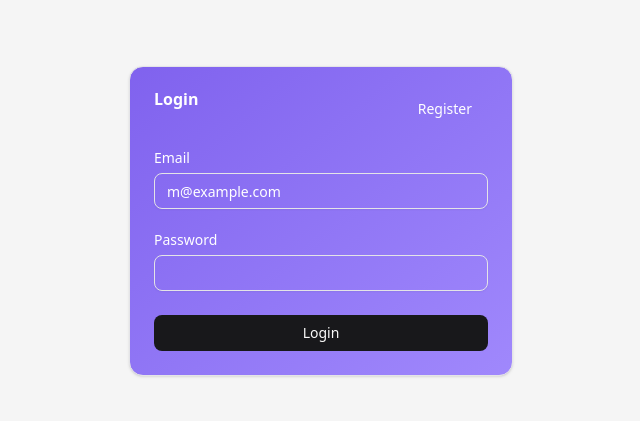
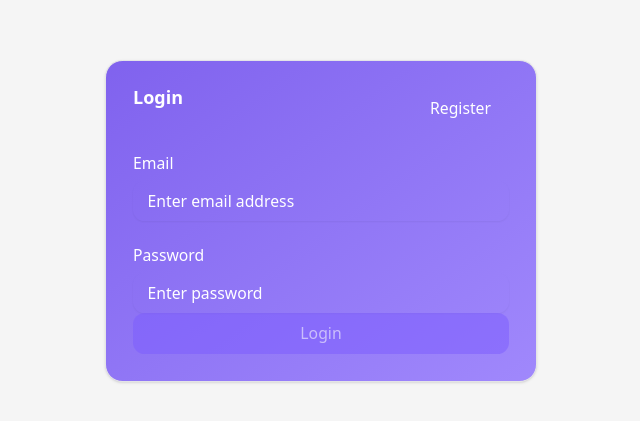
Before and after one commit to yunis91/FlavorFit, a Next.js app in the folder front-end/: page /auth/login in a window 1280 px wide. Shown: the part 179-600 px from the top of the page, without its empty margins (319-959 px from the left). Built offline with nearby package versions, Linux system fonts and the light colour scheme; no server answers.

Commit message:
change day 20

```diff
--- a/front-end/package.json
+++ b/front-end/package.json
@@ -20,6 +20,7 @@
     "radix-ui": "^1.4.3",
     "react": "19.2.3",
     "react-dom": "19.2.3",
+    "react-hot-toast": "^2.6.0",
     "tailwind-merge": "^3.4.0"
   },
   "devDependencies": {
--- a/front-end/src/app/globals.css
+++ b/front-end/src/app/globals.css
@@ -7,8 +7,10 @@
 @theme inline {
   --color-background: var(--background);
   --color-foreground: var(--foreground);
+
   --font-sans: var(--font-geist-sans);
   --font-mono: var(--font-geist-mono);
+
   --color-sidebar-ring: var(--sidebar-ring);
   --color-sidebar-border: var(--sidebar-border);
   --color-sidebar-accent-foreground: var(--sidebar-accent-foreground);
@@ -17,27 +19,39 @@
   --color-sidebar-primary: var(--sidebar-primary);
   --color-sidebar-foreground: var(--sidebar-foreground);
   --color-sidebar: var(--sidebar);
+
   --color-chart-5: var(--chart-5);
   --color-chart-4: var(--chart-4);
   --color-chart-3: var(--chart-3);
   --color-chart-2: var(--chart-2);
   --color-chart-1: var(--chart-1);
+
   --color-ring: var(--ring);
   --color-input: var(--input);
   --color-border: var(--border);
+
   --color-destructive: var(--destructive);
+
   --color-accent-foreground: var(--accent-foreground);
+  --color-accent-dark: var(--accent-dark);
   --color-accent: var(--accent);
+
   --color-muted-foreground: var(--muted-foreground);
   --color-muted: var(--muted);
+
   --color-secondary-foreground: var(--secondary-foreground);
   --color-secondary: var(--secondary);
+
   --color-primary-foreground: var(--primary-foreground);
+  --color-primary-dark: var(--primary-dark);
   --color-primary: var(--primary);
+
   --color-popover-foreground: var(--popover-foreground);
   --color-popover: var(--popover);
+
   --color-card-foreground: var(--card-foreground);
   --color-card: var(--card);
+
   --radius-sm: calc(var(--radius) - 4px);
   --radius-md: calc(var(--radius) - 2px);
   --radius-lg: var(--radius);
@@ -48,30 +62,43 @@
 }
 
 :root {
-  --radius: 0.625rem;
+  --radius: 0.75rem;
+
   --background: #f5f5f5;
-  --foreground: oklch(0.141 0.005 285.823);
+  --foreground: #131313;
+
   --card: oklch(1 0 0);
   --card-foreground: oklch(0.141 0.005 285.823);
+
   --popover: oklch(1 0 0);
   --popover-foreground: oklch(0.141 0.005 285.823);
-  --primary: oklch(0.21 0.006 285.885);
-  --primary-foreground: oklch(0.985 0 0);
+
+  --primary: #7c5cff;
+  --primary-dark: #5a3dcf;
+  --primary-foreground: #ffffff;
+
   --secondary: oklch(0.967 0.001 286.375);
   --secondary-foreground: oklch(0.21 0.006 285.885);
+
   --muted: oklch(0.967 0.001 286.375);
   --muted-foreground: oklch(0.552 0.016 285.938);
-  --accent: oklch(0.967 0.001 286.375);
-  --accent-foreground: oklch(0.21 0.006 285.885);
+
+  --accent: #ffd54e;
+  --accent-dark: #c8a415;
+  --accent-foreground: #131313;
+
   --destructive: oklch(0.577 0.245 27.325);
+
   --border: oklch(0.92 0.004 286.32);
   --input: oklch(0.92 0.004 286.32);
   --ring: oklch(0.705 0.015 286.067);
+
   --chart-1: oklch(0.646 0.222 41.116);
   --chart-2: oklch(0.6 0.118 184.704);
   --chart-3: oklch(0.398 0.07 227.392);
   --chart-4: oklch(0.828 0.189 84.429);
   --chart-5: oklch(0.769 0.188 70.08);
+
   --sidebar: oklch(0.985 0 0);
   --sidebar-foreground: oklch(0.141 0.005 285.823);
   --sidebar-primary: oklch(0.21 0.006 285.885);
@@ -82,40 +109,6 @@
   --sidebar-ring: oklch(0.705 0.015 286.067);
 }
 
-.dark {
-  --background: oklch(0.141 0.005 285.823);
-  --foreground: oklch(0.985 0 0);
-  --card: oklch(0.21 0.006 285.885);
-  --card-foreground: oklch(0.985 0 0);
-  --popover: oklch(0.21 0.006 285.885);
-  --popover-foreground: oklch(0.985 0 0);
-  --primary: oklch(0.92 0.004 286.32);
-  --primary-foreground: oklch(0.21 0.006 285.885);
-  --secondary: oklch(0.274 0.006 286.033);
-  --secondary-foreground: oklch(0.985 0 0);
-  --muted: oklch(0.274 0.006 286.033);
-  --muted-foreground: oklch(0.705 0.015 286.067);
-  --accent: oklch(0.274 0.006 286.033);
-  --accent-foreground: oklch(0.985 0 0);
-  --destructive: oklch(0.704 0.191 22.216);
-  --border: oklch(1 0 0 / 10%);
-  --input: oklch(1 0 0 / 15%);
-  --ring: oklch(0.552 0.016 285.938);
-  --chart-1: oklch(0.488 0.243 264.376);
-  --chart-2: oklch(0.696 0.17 162.48);
-  --chart-3: oklch(0.769 0.188 70.08);
-  --chart-4: oklch(0.627 0.265 303.9);
-  --chart-5: oklch(0.645 0.246 16.439);
-  --sidebar: oklch(0.21 0.006 285.885);
-  --sidebar-foreground: oklch(0.985 0 0);
-  --sidebar-primary: oklch(0.488 0.243 264.376);
-  --sidebar-primary-foreground: oklch(0.985 0 0);
-  --sidebar-accent: oklch(0.274 0.006 286.033);
-  --sidebar-accent-foreground: oklch(0.985 0 0);
-  --sidebar-border: oklch(1 0 0 / 10%);
-  --sidebar-ring: oklch(0.552 0.016 285.938);
-}
-
 @layer base {
   * {
     @apply border-border outline-ring/50;
@@ -124,3 +117,11 @@
     @apply bg-background text-foreground;
   }
 }
+
+html {
+  font-size: 18px;
+}
+
+button {
+  @apply cursor-pointer;
+}
--- a/front-end/src/app/providers/Provider.tsx
+++ b/front-end/src/app/providers/Provider.tsx
@@ -1,10 +1,17 @@
 'use client'
 
 import { ApolloProvider } from '@apollo/client/react'
+import { Toaster } from 'react-hot-toast'
 
 import { getApolloClient } from '@/shared/lib/apollo/apollo-client'
 
 const apollo = getApolloClient()
 export function Provider({ children }: { children: React.ReactNode }) {
-  return <ApolloProvider client={apollo}>{children}</ApolloProvider>
+  return (
+    <ApolloProvider client={apollo}>
+      {children}
+
+      <Toaster position="bottom-right" />
+    </ApolloProvider>
+  )
 }
--- /dev/null
+++ b/front-end/src/features/auth/types/auth-form.types.ts
@@ -0,0 +1,4 @@
+export interface IAuthFormData {
+  email: string
+  password: string
+}
--- /dev/null
+++ b/front-end/src/features/auth/ui/AuthChangeTypeForm.tsx
@@ -0,0 +1,34 @@
+import Link from 'next/link'
+
+import { Button } from '@/shared/components/ui/button'
+
+import { PAGES } from '@/shared/config/page.config'
+
+interface Props {
+  isLogin: boolean
+}
+
+export function AuthChangeTypeForm({ isLogin }: Props) {
+  return (
+    <Button
+      asChild
+      variant="link"
+    >
+      {isLogin ? (
+        <Link
+          className="text-white"
+          href={PAGES.REGISTER}
+        >
+          Register
+        </Link>
+      ) : (
+        <Link
+          className="text-white"
+          href={PAGES.LOGIN}
+        >
+          Login
+        </Link>
+      )}
+    </Button>
+  )
+}
--- a/front-end/src/features/auth/ui/AuthForm.tsx
+++ b/front-end/src/features/auth/ui/AuthForm.tsx
@@ -1,14 +1,16 @@
 'use client'
 
 import { useMutation } from '@apollo/client/react'
+import cn from 'clsx'
 import Link from 'next/link'
+import { useForm } from 'react-hook-form'
+import toast from 'react-hot-toast'
 
 import { Button } from '@/shared/components/ui/button'
 import {
   Card,
   CardAction,
   CardContent,
-  CardDescription,
   CardFooter,
   CardHeader,
   CardTitle
@@ -16,9 +18,15 @@ import {
 import { Input } from '@/shared/components/ui/input'
 import { Label } from '@/shared/components/ui/label'
 
-import { PAGES } from '@/shared/config/page.config'
+import {
+  AuthInput,
+  LoginDocument,
+  RegisterDocument
+} from '@/__generated__/graphql'
 
-import { LoginDocument, RegisterDocument } from '@/__generated__/graphql'
+import { isEmailRegex } from '../utils/is-email.regex'
+
+import { AuthChangeTypeForm } from './AuthChangeTypeForm'
 
 interface Props {
   type: 'login' | 'register'
@@ -26,9 +34,45 @@ interface Props {
 
 export function AuthForm({ type }: Props) {
   const isLogin = type === 'login'
-  const [register, { data, loading, error }] = useMutation(
-    isLogin ? LoginDocument : RegisterDocument
+
+  const {
+    register,
+    handleSubmit,
+    formState: { errors, isValid }
+  } = useForm<AuthInput>({
+    mode: 'onChange',
+    defaultValues: {
+      email: '',
+      password: ''
+    }
+  })
+
+  const [auth, { loading }] = useMutation(
+    isLogin ? LoginDocument : RegisterDocument,
+    {
+      onCompleted: () => {
+        toast.success(
+          isLogin ? 'Login successful!' : 'Registration successful!',
+          {
+            id: 'auth-success'
+          }
         )
+      },
+      onError: error => {
+        toast.error(error.message, {
+          id: 'auth-success'
+        })
+      }
+    }
+  )
+
+  const handleAuth = async (data: AuthInput) => {
+    auth({
+      variables: {
+        data
+      }
+    })
+  }
 
   return (
     <div className="flex h-screen items-center justify-center">
@@ -36,61 +80,70 @@ export function AuthForm({ type }: Props) {
         <CardHeader>
           <CardTitle>{isLogin ? 'Login' : 'Register'}</CardTitle>
           <CardAction>
-            <Button
-              asChild
-              variant="link"
-            >
-              {isLogin ? (
-                <Link
-                  className="text-white"
-                  href={PAGES.REGISTER}
-                >
-                  Register
-                </Link>
-              ) : (
-                <Link
-                  className="text-white"
-                  href={PAGES.LOGIN}
-                >
-                  Login
-                </Link>
-              )}
-            </Button>
+            <AuthChangeTypeForm isLogin={isLogin} />
           </CardAction>
         </CardHeader>
+
+        <form onSubmit={handleSubmit(handleAuth)}>
           <CardContent>
-          <form>
             <div className="flex flex-col gap-6">
               <div className="grid gap-2">
                 <Label htmlFor="email">Email</Label>
                 <Input
-                  id="email"
                   type="email"
-                  className="placeholder:text-white"
-                  placeholder="m@example.com"
+                  {...register('email', {
+                    required: true,
+                    pattern: {
+                      value: isEmailRegex,
+                      message: 'Invalid email address'
+                    }
+                  })}
+                  className={cn(
+                    'border border-transparent placeholder:text-white',
+                    errors.email ? 'border-red-500' : ''
+                  )}
+                  placeholder="Enter email address"
                   required
                 />
+
+                {errors.email && (
+                  <p className="text-red-500">{errors.email.message}</p>
+                )}
               </div>
               <div className="grid gap-2">
                 <Label htmlFor="password">Password</Label>
                 <Input
-                  id="password"
+                  {...register('password', {
+                    required: true,
+                    minLength: {
+                      value: 8,
+                      message: 'Password must be at least 8 characters long'
+                    }
+                  })}
                   type="password"
+                  placeholder="Enter password"
+                  className={cn(
+                    'borde border border-transparent placeholder:text-white',
+                    errors.password ? 'border-red-500' : ''
+                  )}
                   required
                 />
+                {errors.password && (
+                  <p className="text-red-500">{errors.password.message}</p>
+                )}
               </div>
             </div>
-          </form>
           </CardContent>
           <CardFooter>
             <Button
               type="submit"
               className="w-full"
-            disabled={loading}
+              disabled={!isValid || loading}
             >
               {isLogin ? 'Login' : 'Register'}
             </Button>
           </CardFooter>
+        </form>
       </Card>
     </div>
   )
--- /dev/null
+++ b/front-end/src/features/auth/utils/is-email.regex.ts
@@ -0,0 +1 @@
+export const isEmailRegex = /^[\w-]+(\.[\w-]+)*@([\w-]+\.)+[a-zA-Z]{2,7}$/
--- a/front-end/src/shared/config/api.config.ts
+++ b/front-end/src/shared/config/api.config.ts
@@ -1,2 +1,2 @@
-export const SERVER_URL = process.env.NEXT_PUBLIC_SERVER_URL;
-export const GRAPHQL_SERVER_URL = process.env.SERVER_URL + "/graphql";
+export const SERVER_URL = process.env.NEXT_PUBLIC_SERVER_URL
+export const GRAPHQL_SERVER_URL = SERVER_URL + '/graphql'
```
Also changed, not shown: 2 other files (tests, documents, lock files or other folders). Lines whose indentation alone changed are shown as unchanged.
